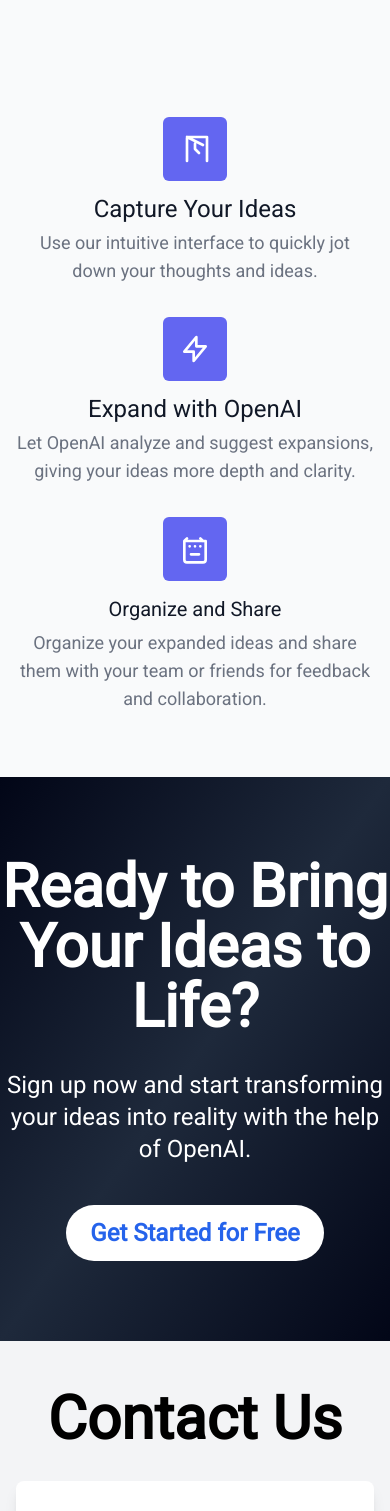
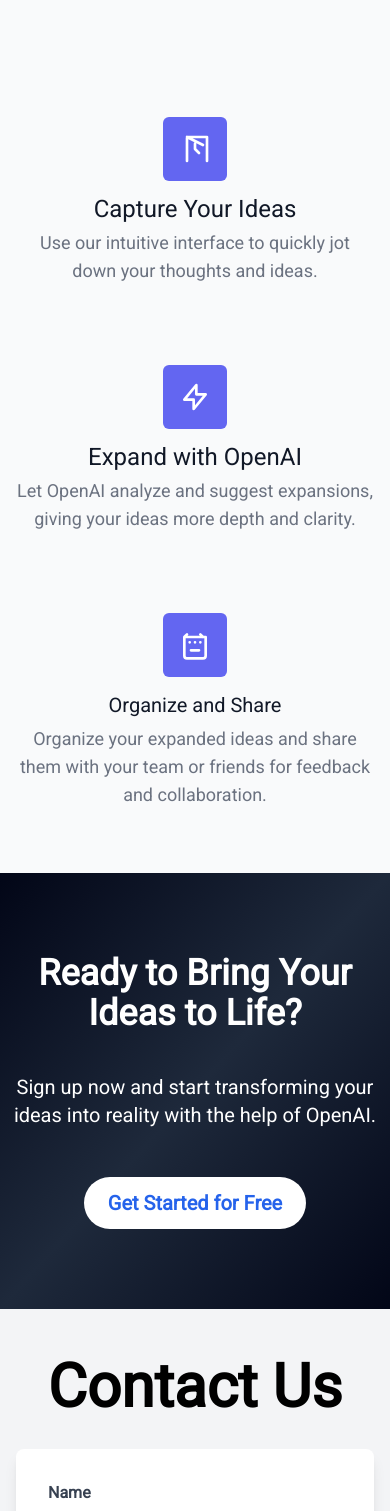
Before and after one commit to ajv55/ideatracker, a Next.js app: page / in a window 390 px wide. Shown: the part 1831-3342 px from the top of the page. Built offline with nearby package versions, Linux system fonts and the light colour scheme; no server answers.

Commit message:
updates to the landing page again

```diff
--- a/app/(site)/login/page.tsx
+++ b/app/(site)/login/page.tsx
@@ -43,7 +43,7 @@
   return (
     <div className="w-full h-screen bg-gradient-to-br flex flex-col justify-start items-center from-slate-950 via-slate-800 to-slate-950 ">
       <Link className='text-xl hover:underline hover:underline-offset-[4px] p-2 lg:mb-20 mb-10 w-full self-end text-white' href='/'>Home</Link>
-      <div className="w-[64%] px-4">
+      <div className="lg:w-[64%] w-full px-4">
         <h2 className="text-7xl text-white tracking-wider font-medium text-center mb-8">Login</h2>
         <form onSubmit={handleSubmit} className="max-w-xl mx-auto flex justify-center items-center flex-col bg-white h-[26rem] p-8 shadow-lg rounded-lg">
           <div className="mb-6 w-full">
@@ -81,7 +81,7 @@
             </button>
           </div>
           <div>
-            <p className="text-xl mt-5 tracking-wide">Don&#39;t have an account? <Link className="hover:underline underline-offset-4 lg:text-2xl text-lg text-sky-500" href={'/register'}>Sign up now!</Link></p>
+            <p className="lg:text-xl text-md mt-5 tracking-wide">Don&#39;t have an account? <Link className="hover:underline underline-offset-4 lg:text-2xl text-md text-sky-500" href={'/register'}>Sign up now!</Link></p>
           </div>
         </form>
 
--- a/app/components/mainPage/action.tsx
+++ b/app/components/mainPage/action.tsx
@@ -4,11 +4,11 @@
 export default function Action() {
   return (
     <section id="signup" className=" bg-gradient-to-tl from-slate-950 via-slate-800 to-slate-950 w-full text-white py-20 text-center">
-        <h2 className="text-6xl font-bold mb-8">Ready to Bring Your Ideas to Life?</h2>
-        <p className="text-2xl mb-10">Sign up now and start transforming your ideas into reality with the help of OpenAI.</p>
+        <h2 className="lg:text-6xl text-4xl font-bold mb-8">Ready to Bring Your Ideas to Life?</h2>
+        <p className="lg:text-2xl text-xl lg:p-0 p-2 mb-10">Sign up now and start transforming your ideas into reality with the help of OpenAI.</p>
         <Link
         href="/register"
-        className="inline-block bg-white text-blue-600 font-semibold py-3 px-6 rounded-full transition duration-300 ease-in-out hover:bg-blue-500 text-2xl hover:text-white"
+        className="inline-block bg-white text-blue-600 font-semibold py-3 px-6 rounded-full transition duration-300 ease-in-out hover:bg-blue-500 lg:text-2xl text-xl hover:text-white"
         >
         Get Started for Free
         </Link>
--- a/app/components/mainPage/footer.tsx
+++ b/app/components/mainPage/footer.tsx
@@ -5,13 +5,13 @@
   return (
     <footer className=" bg-gradient-to-tr from-slate-950 via-slate-800 to-slate-950 text-white w-full py-10">
     <div className="w-full px-4">
-      <div className="flex flex-col md:flex-row justify-between items-center">
+      <div className="flex flex-col  lg:flex-row justify-between items-center">
         <div className="mb-4 md:mb-0">
-          <Link className="text-xl font-bold" href="/">
+          <Link className="lg:text-xl text-2xl font-bold" href="/">
             IdeaTracker+
           </Link>
         </div>
-        <div className="flex flex-col md:flex-row md:gap-8 mb-4 md:mb-0">
+        <div className="flex lg:flex-col  md:flex-row md:gap-8 gap-3 mb-4 md:mb-0">
           <Link className="hover:underline"  href="#features">Features</Link>
           <Link className="hover:underline" href="#how-it-works">How It Works</Link>
           <Link className="hover:underline" href="#testimonials">Testimonials</Link>
--- a/app/components/mainPage/how.tsx
+++ b/app/components/mainPage/how.tsx
@@ -7,10 +7,10 @@
     <section id="how-it-works" className="py-16 bg-gray-50">
       <div className="max-w-8xl mx-auto px-4 sm:px-6 lg:px-8">
         <h2 className="lg:text-6xl text-5xl font-extrabold text-gray-900 text-center">How It Works</h2>
-        <div className="mt-28 grid grid-cols-1 md:grid-cols-3 gap-8">
+        <div className="mt-28 grid grid-cols-1 md:grid-cols-3 gap-20 lg:gap-8">
 
           {/* Step 1 */}
-          <div className="flex flex-col items-center text-center">
+          <div className="flex flex-col  items-center text-center">
             <div className="flex-shrink-0">
               <div className="flex items-center justify-center h-16 w-16 rounded-md bg-indigo-500 text-white">
                 <svg className="h-8 w-8 lg:mr-1" fill="none" stroke="currentColor" viewBox="0 0 24 24" xmlns="http://www.w3.org/2000/svg">
```
